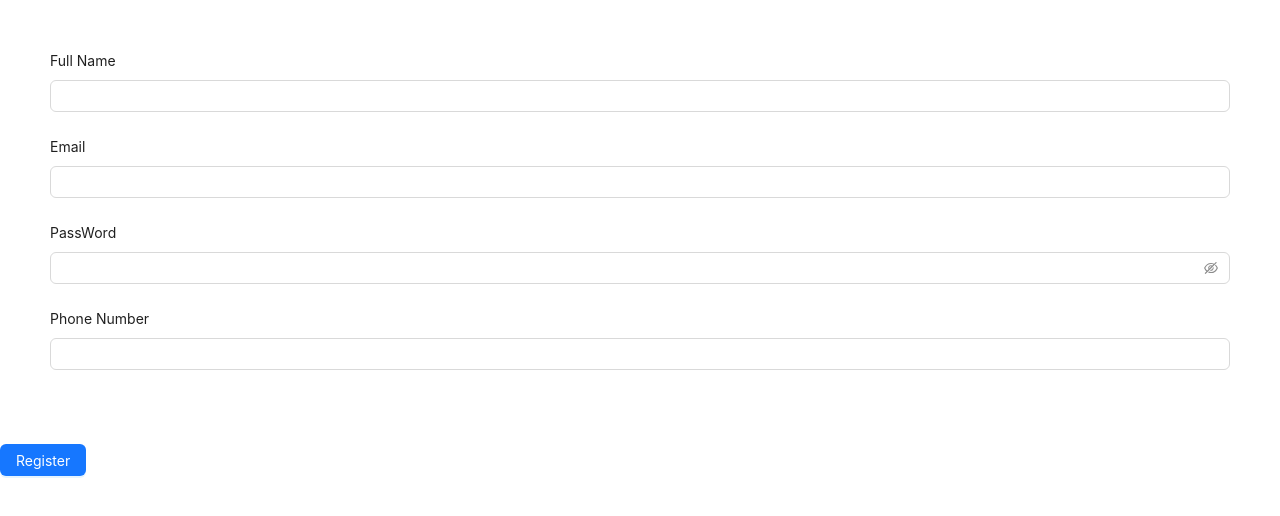
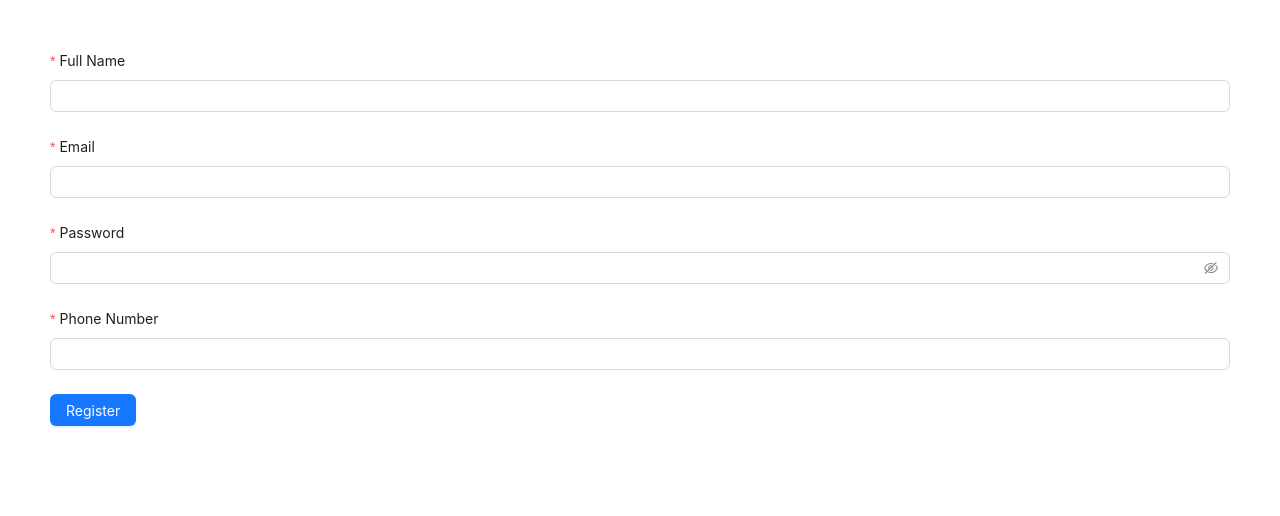
Before and after one commit to quanglam04/react-app, a React (Vite) app: page /register in a window 1280 px wide. Shown: the top 516 px of the page. Built offline with nearby package versions, Linux system fonts and the light colour scheme.

Commit message:
hoàn thiện tính năng đăng ký

```diff
--- a/src/pages/register.jsx
+++ b/src/pages/register.jsx
@@ -1,10 +1,28 @@
-import { Button, Form, Input } from "antd"
+import { Button, Form, Input, notification } from "antd"
+import { registerUserAPI } from "../services/api.service"
+import { useNavigate } from "react-router-dom"
 
 const RegisterPage = () => {
 
     const [form] = Form.useForm()
-    const onFinish = (values) => {
+    const navigate = useNavigate()
+    const onFinish = async (values) => {
         console.log(values)
+        const res = await registerUserAPI(values.fullName, values.email, values.password, values.phone)
+        if (res.data) {
+
+            notification.success({
+                message: "Register user",
+                description: "Đăng ký thành công"
+            })
+            navigate("/users")
+        }
+        else {
+            notification.error({
+                message: "Register use",
+                description: JSON.stringify(res.message)
+            })
+        }
     }
     return (
 
@@ -22,12 +40,12 @@ const RegisterPage = () => {
                 <Form.Item
                     label="Full Name"
                     name="fullName"
-                // rules={[
-                //     {
-                //         required: true,
-                //         message: 'Please input your username!',
-                //     },
-                // ]}
+                    rules={[
+                        {
+                            required: true,
+                            message: 'Vui lòng nhập FullName!',
+                        },
+                    ]}
                 >
                     <Input />
                 </Form.Item>
@@ -35,25 +53,25 @@ const RegisterPage = () => {
                 <Form.Item
                     label="Email"
                     name="email"
-                // rules={[
-                //     {
-                //         required: true,
-                //         message: 'Please input your username!',
-                //     },
-                // ]}
+                    rules={[
+                        {
+                            required: true,
+                            message: 'Vui lòng nhập Email!',
+                        },
+                    ]}
                 >
                     <Input />
                 </Form.Item>
 
                 <Form.Item
-                    label="PassWord"
+                    label="Password"
                     name="password"
-                // rules={[
-                //     {
-                //         required: true,
-                //         message: 'Please input your username!',
-                //     },
-                // ]}
+                    rules={[
+                        {
+                            required: true,
+                            message: 'Vui lòng nhập Password!',
+                        },
+                    ]}
                 >
                     <Input.Password />
                 </Form.Item>
@@ -62,18 +80,22 @@ const RegisterPage = () => {
                     label="Phone Number"
                     name="phone"
 
-                // rules={[
-                //     {
-                //         required: true,
-                //         message: 'Please input your username!',
-                //     },
-                // ]}
+                    rules={[
+                        {
+                            pattern: new RegExp(/\d+/g),
+                            message: "Sai định dạng"
+                        },
+                        {
+                            required: true,
+                            message: "Vui lòng nhập Phone"
+                        }
+                    ]}
                 >
                     <Input />
                 </Form.Item>
-            </div>
-            <div>
-                <Button onClick={() => form.submit()} type="primary">Register</Button>
+                <div>
+                    <Button onClick={() => form.submit()} type="primary">Register</Button>
+                </div>
             </div>
             {/* <button style={{ marginLeft: "20px" }} type="submit">Register</button> */}
         </Form>
--- a/src/services/api.service.js
+++ b/src/services/api.service.js
@@ -59,6 +59,17 @@ const updateUserAvatarAPI = (avatar, _id, fullName, phone) => {
 
 }
 
+const registerUserAPI = (fullName, email, password, phone) => {
+    const URL_BACKEND = "/api/v1/user/register"
+    const data = {
+        fullName: fullName,
+        email: email,
+        password: password,
+        phone: phone
+    }
+    return axios.post(URL_BACKEND, data)
+}
+
 export {
-    creatUserAPI, updateUserAPI, fetchAllUserAPI, deleteUserAPI, handleUploadFile, updateUserAvatarAPI
+    creatUserAPI, updateUserAPI, fetchAllUserAPI, deleteUserAPI, handleUploadFile, updateUserAvatarAPI, registerUserAPI
 }
```
